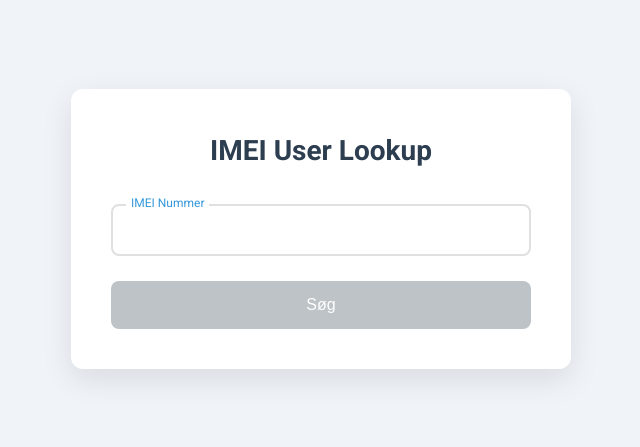
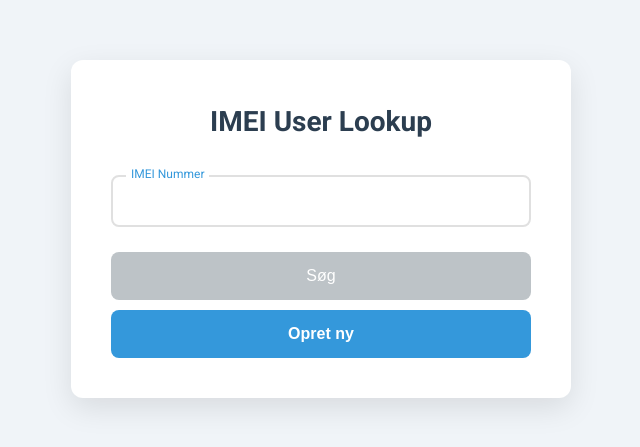
Before and after one commit to Thyge123/imei-user-lookup, a Vue app: page / in a window 1280 px wide. Shown: the part 171-618 px from the top of the page, without its empty margins (319-959 px from the left). Built offline with nearby package versions, Linux system fonts and the light colour scheme.

Commit message:
Refactor IMEILookup.vue: Move "Opret ny" button outside of transition

```diff
--- a/src/components/IMEILookup.vue
+++ b/src/components/IMEILookup.vue
@@ -50,10 +50,10 @@
               {{ search }}
               <button type="button" class="delete-btn" @click.stop="removeSearch(search)">×</button>
             </li>
-            <button @click="RouteAddUser" class="add-user-btn">Opret ny</button>
           </transition-group>
         </div>
       </transition>
+      <button @click="RouteAddUser" class="add-user-btn">Opret ny</button>
     </div>
   </div>
 </template>
@@ -266,6 +266,10 @@ input:not(:placeholder-shown) + label {
   align-items: center;
 }
 
+.add-user-btn {
+  margin-top: 10px;
+}
+
 .submit-btn:hover:not(:disabled) {
   background-color: #2980b9;
   transform: translateY(-3px);
```
